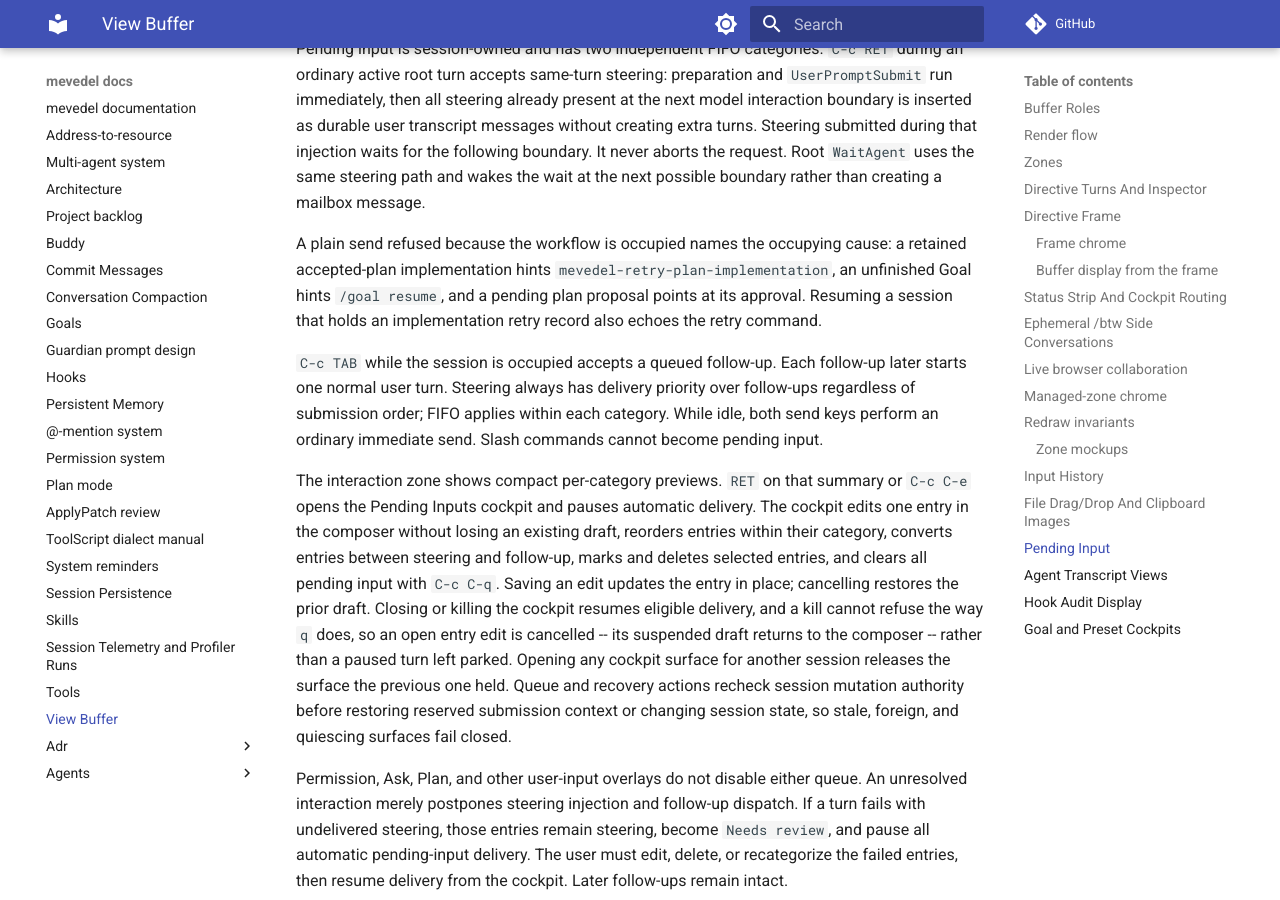
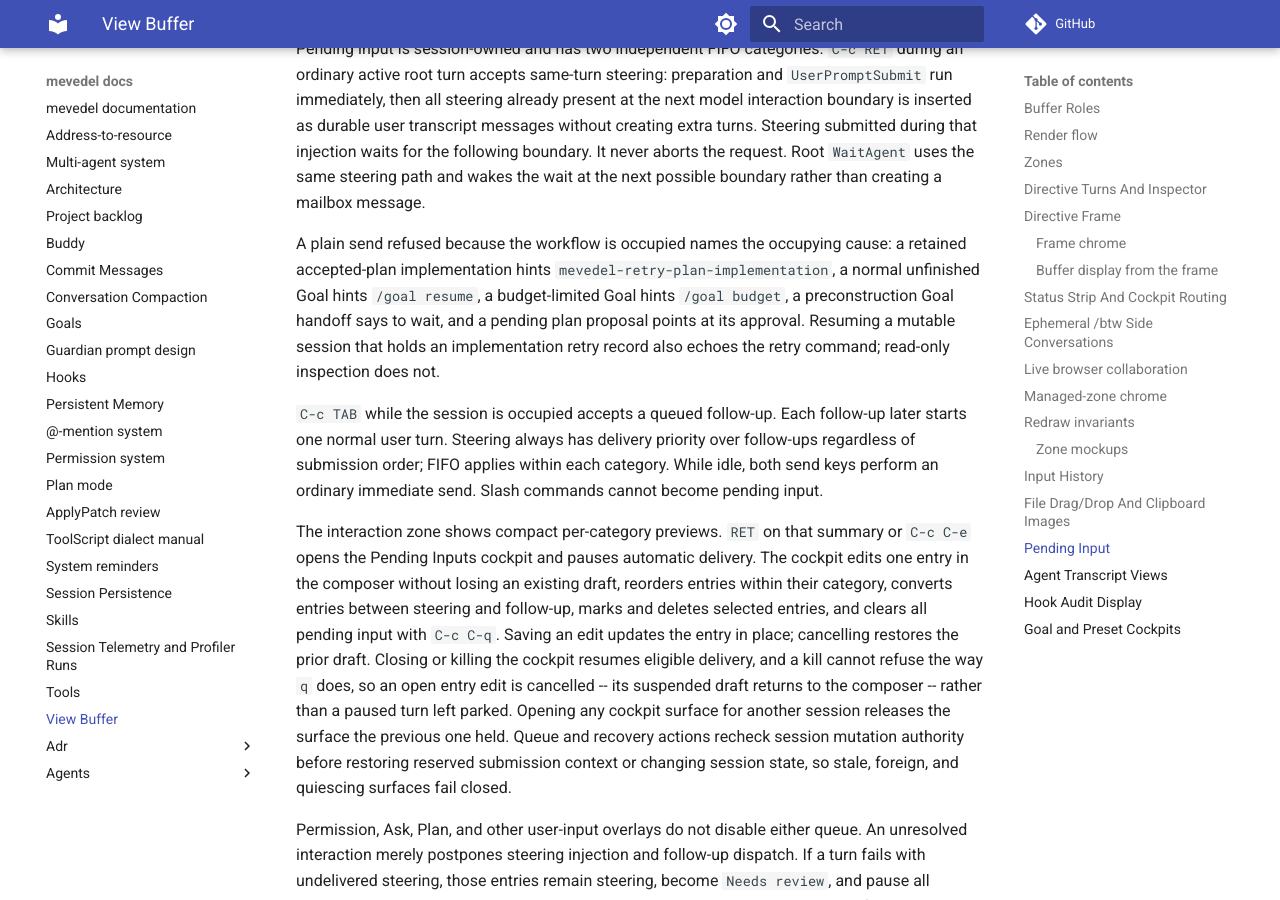
Before and after one commit to FrauH0lle/mevedel, an MkDocs documentation site: the page built from docs/view.md, in a window 1280 px wide and 900 px high, scrolled down 21432 px. Built offline with MkDocs 1.6.1 and Material for MkDocs 9.7.7, drawn with Linux system fonts in a browser that asks for light colours; comment, search, counter and statistics services are not loaded.

Commit message:
fix(review): Address request and workflow findings
* mevedel-buddy.el (mevedel-buddy--request): Plant the complete Buddy request policy and dispatch from its request buffer.\n* mevedel-chat.el (mevedel--chat-buffer-init-common): Suppress retry guidance during read-only inspection.\n* mevedel-view-composer.el (mevedel-view--occupied-root-workflow, mevedel-view--occupied-root-workflow-error, mevedel-view--send-root): Name workflow causes once and provide valid Goal handoff and budget guidance.\n* mevedel-pending-inputs.el: Update the workflow classifier caller.\n* docs/view.md: Document cause-specific guidance.\n* test/test-mevedel-buddy.el, test/test-mevedel-chat.el, test/test-mevedel-context-summary.el, test/test-mevedel-view-composer.el: Cover request-buffer policy and every workflow diagnostic.

```diff
--- a/docs/view.md
+++ b/docs/view.md
@@ -1021,9 +1021,11 @@ possible boundary rather than creating a mailbox message.
 
 A plain send refused because the workflow is occupied names the occupying
 cause: a retained accepted-plan implementation hints
-`mevedel-retry-plan-implementation`, an unfinished Goal hints `/goal resume`,
-and a pending plan proposal points at its approval. Resuming a session that
-holds an implementation retry record also echoes the retry command.
+`mevedel-retry-plan-implementation`, a normal unfinished Goal hints
+`/goal resume`, a budget-limited Goal hints `/goal budget`, a preconstruction
+Goal handoff says to wait, and a pending plan proposal points at its approval.
+Resuming a mutable session that holds an implementation retry record also
+echoes the retry command; read-only inspection does not.
 
 `C-c TAB` while the session is occupied accepts a queued follow-up. Each
 follow-up later starts one normal user turn. Steering always has delivery
```
Also changed, not shown: 9 other files.
